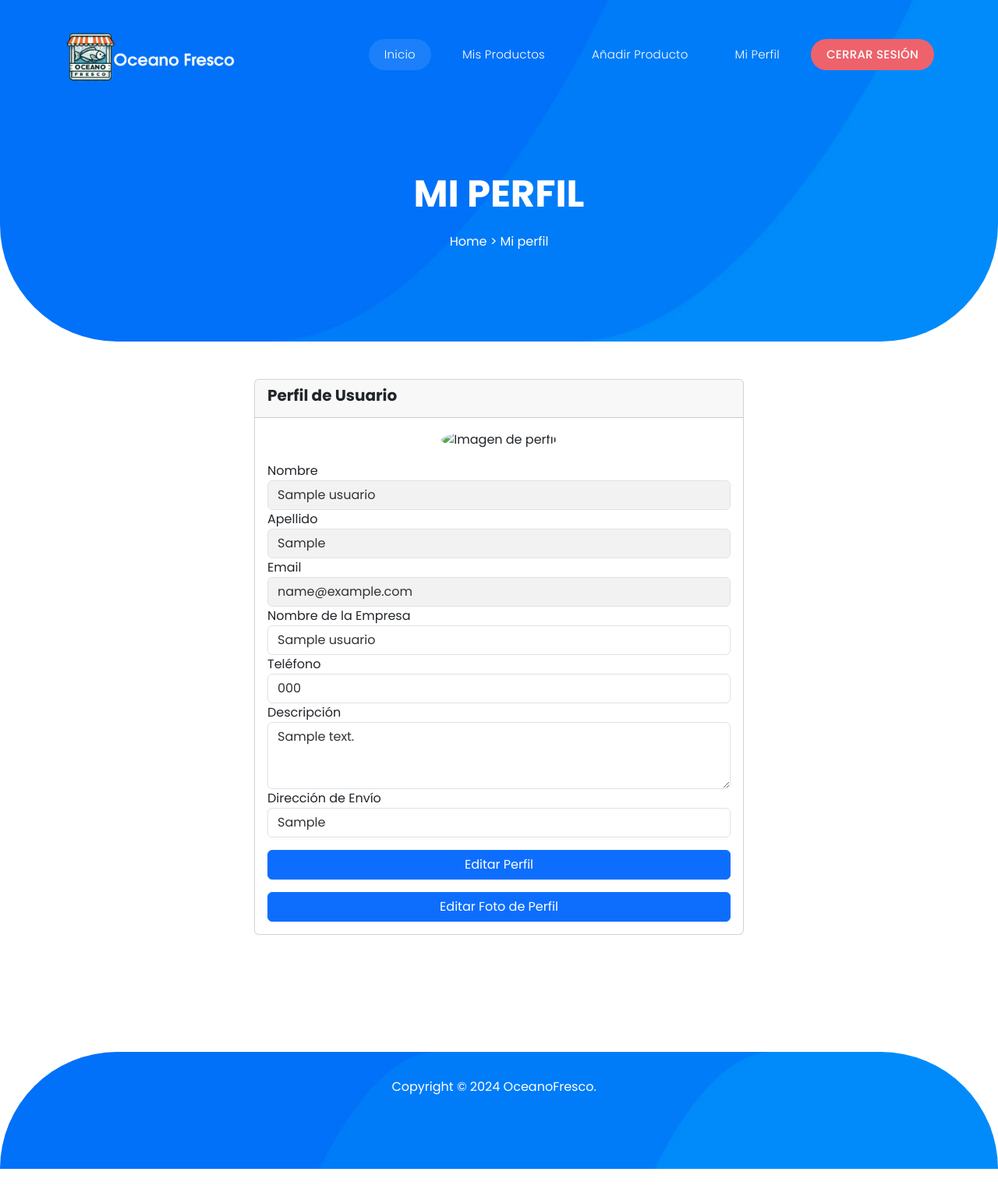
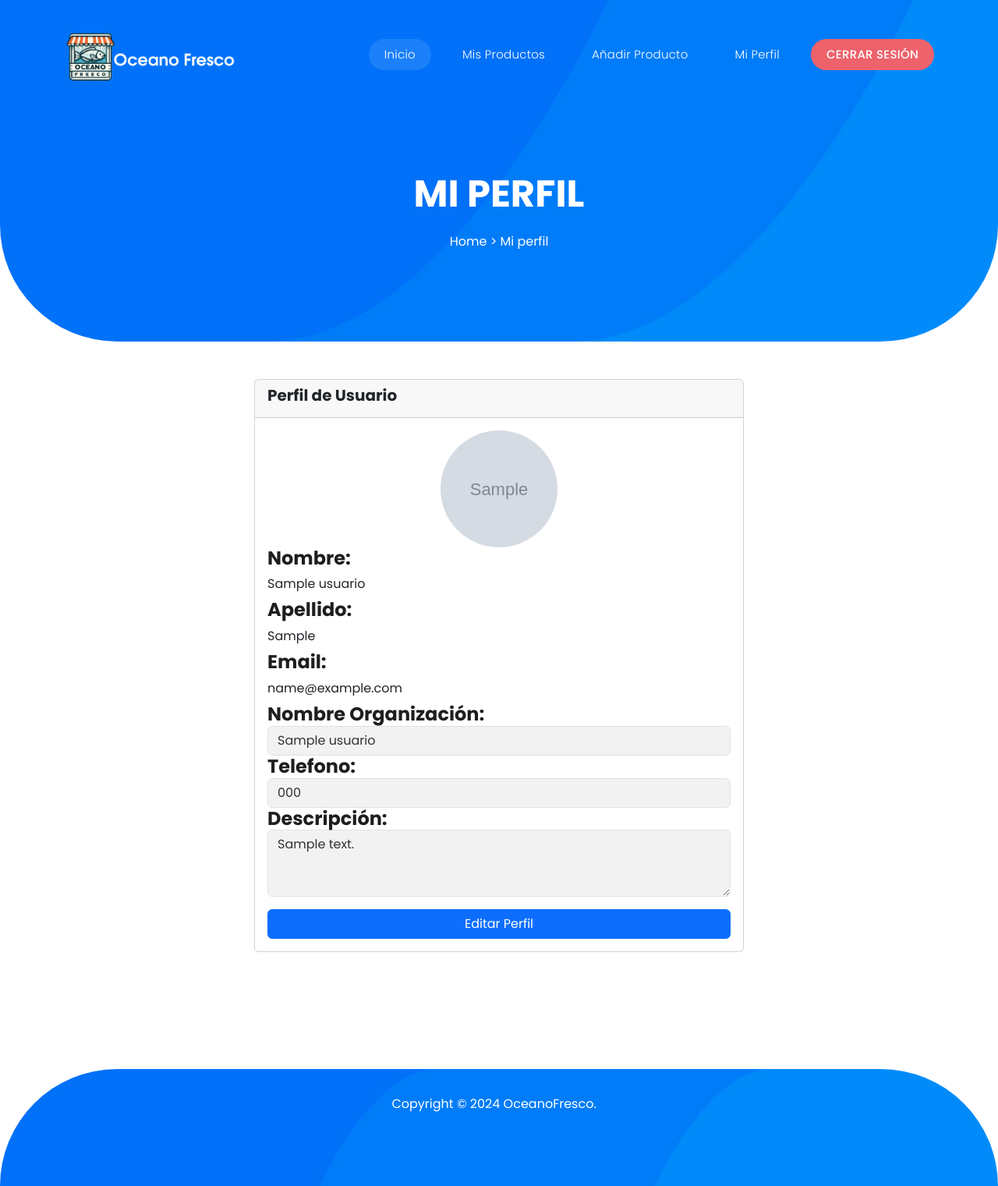
Before and after one commit to denzelbautista/web-oceanofresco, a Flask app: page /profile in a window 1280 px wide. Shown: the whole page at 78% size. Before the commit the page ends 1499 px from the top, so only its background shows below. Run offline with Flask 3, Linux system fonts and the light colour scheme; a user stored in the database is signed in; tables that the repository leaves empty hold one stand-in row (values such as "Sample post"); grey boxes marked "Sample" are stand-in pictures; some libraries are stand-ins or nearby versions.

Commit message:
edicion de perfil

```diff
--- a/static/js/profile.js
+++ b/static/js/profile.js
@@ -1,6 +1,8 @@
 document.addEventListener("DOMContentLoaded", function () {
     const editProfileBtn = document.getElementById("edit-profile-btn");
-    const readOnlyFields = document.querySelectorAll("input[readonly], textarea[readonly]");
+    const profileImageInput = document.getElementById("profile-image-input");
+    const profileImageInputContainer = document.getElementById("profile-image-input-container");
+    const userImage = document.getElementById("user-image");
     const editableFields = document.querySelectorAll(".editable-fields input, .editable-fields textarea");
 
     // Función para cambiar la propiedad 'readonly' de los campos editables
@@ -29,13 +31,13 @@
             if (response.ok) {
                 const usuario = data.usuario;
                 // Actualizar los campos con los datos del usuario
-                document.getElementById("nombre").value = usuario.nombre;
-                document.getElementById("apellido").value = usuario.apellido;
-                document.getElementById("email").value = usuario.email;
+                document.getElementById("nombre").textContent = usuario.nombre;
+                document.getElementById("apellido").textContent = usuario.apellido;
+                document.getElementById("email").textContent = usuario.email;
                 document.getElementById("nombre-empresa").value = usuario.nombre_empresa || "";
                 document.getElementById("telefono").value = usuario.telefono || "";
                 document.getElementById("descripcion").value = usuario.descripcion || "";
-                document.getElementById("direccion-envio").value = usuario.direccion_envio || "";
+                userImage.src = usuario.imagen_usuario || "path/to/default-image.jpg";
             } else {
                 console.error("Error al cargar los datos del usuario:", data.error);
             }
@@ -46,19 +48,19 @@
 
     // Función para enviar los datos actualizados del perfil al servidor
     async function updateUserData() {
-        const formData = {
-            nombre_empresa: document.getElementById("nombre-empresa").value,
-            telefono: document.getElementById("telefono").value,
-            descripcion: document.getElementById("descripcion").value,
-            direccion_envio: document.getElementById("direccion-envio").value
-        };
+        const formData = new FormData();
+        formData.append('nombre_empresa', document.getElementById("nombre-empresa").value);
+        formData.append('telefono', document.getElementById("telefono").value);
+        formData.append('descripcion', document.getElementById("descripcion").value);
+        const imageFile = profileImageInput.files[0];
+        if (imageFile) {
+            formData.append('image', imageFile);
+        }
+
         try {
             const response = await fetch("/usuarios", {
                 method: "PATCH",
-                headers: {
-                    "Content-Type": "application/json"
-                },
-                body: JSON.stringify(formData)
+                body: formData
             });
             const data = await response.json();
             if (response.ok) {
@@ -67,6 +69,8 @@
                 toggleEditable();
                 // Cambiar el texto del botón de nuevo a "Editar Perfil"
                 toggleButtonText();
+                // Ocultar el input de subir imagen
+                profileImageInputContainer.style.display = "none";
                 // Recargar los datos del usuario
                 loadUserData();
             } else {
@@ -84,12 +88,26 @@
             toggleEditable();
             // Cambiar el texto del botón a "Guardar Cambios"
             toggleButtonText();
+            // Mostrar el input de subir imagen
+            profileImageInputContainer.style.display = "block";
         } else {
             // Enviar los datos actualizados del perfil al servidor
             updateUserData();
         }
     });
 
+    // Previsualizar la imagen seleccionada antes de enviarla
+    profileImageInput.addEventListener("change", function () {
+        const file = profileImageInput.files[0];
+        if (file) {
+            const reader = new FileReader();
+            reader.onload = function (e) {
+                userImage.src = e.target.result;
+            }
+            reader.readAsDataURL(file);
+        }
+    });
+
     // Cargar los datos del usuario al cargar la página
     loadUserData();
 });
--- a/templates/profile.html
+++ b/templates/profile.html
@@ -28,45 +28,43 @@
                 </div>
                 <div class="card-body">
                     <div class="text-center">
-                        <img src="" alt="Imagen de perfil" class="img-fluid rounded-circle mb-3" id="user-image">
+                        <img src="" alt="Imagen de perfil" id="user-image"
+                            style="width: 150px; height: 150px; object-fit: cover; border-radius: 50%;">
+                        <div id="profile-image-input-container" style="display: none;">
+                            <input type="file" id="profile-image-input" accept="image/*">
+                        </div>
                     </div>
                     <!-- Campos inmutables -->
                     <div class="form-group">
-                        <label for="nombre">Nombre</label>
-                        <input type="text" class="form-control" id="nombre" readonly>
+                        <h4>Nombre:</h4>
+                        <div id="nombre" class="form-control-plaintext"></div>
                     </div>
                     <div class="form-group">
-                        <label for="apellido">Apellido</label>
-                        <input type="text" class="form-control" id="apellido" readonly>
+                        <h4>Apellido:</h4>
+                        <div id="apellido" class="form-control-plaintext"></div>
                     </div>
                     <div class="form-group">
-                        <label for="email">Email</label>
-                        <input type="email" class="form-control" id="email" readonly>
+                        <h4>Email:</h4>
+                        <div id="email" class="form-control-plaintext"></div>
                     </div>
                     <!-- Campos editables -->
                     <div class="editable-fields">
                         <div class="form-group">
-                            <label for="nombre-empresa">Nombre de la Empresa</label>
-                            <input type="text" class="form-control" id="nombre-empresa">
+                            <h4>Nombre Organización:</h4>
+                            <input type="text" class="form-control" id="nombre-empresa" readonly>
                         </div>
                         <div class="form-group">
-                            <label for="telefono">Teléfono</label>
-                            <input type="text" class="form-control" id="telefono">
+                            <h4>Telefono:</h4>
+                            <input type="text" class="form-control" id="telefono" readonly>
                         </div>
                         <div class="form-group">
-                            <label for="descripcion">Descripción</label>
-                            <textarea class="form-control" id="descripcion" rows="3"></textarea>
-                        </div>
-                        <div class="form-group">
-                            <label for="direccion-envio">Dirección de Envío</label>
-                            <input type="text" class="form-control" id="direccion-envio">
+                            <h4>Descripción:</h4>
+                            <textarea class="form-control" id="descripcion" rows="3" readonly></textarea>
                         </div>
                     </div>
                     <!-- Botón Editar/Guardar -->
                     <div class="botons">
                         <button type="button" class="btn btn-primary mt-3" id="edit-profile-btn">Editar Perfil</button>
-                        <button type="button" class="btn btn-primary mt-3" id="edit-profile-pic-btn">Editar Foto de Perfil</button>
-
                     </div>
                 </div>
             </div>
@@ -75,7 +73,6 @@
 </div>
 
 
-
 <!-- javascript propios -->
 <script src="{{ url_for('static', filename='js/profile.js') }}"></script>
 
--- a/users_controller.py
+++ b/users_controller.py
@@ -1,5 +1,7 @@
 # users_controller.py
 from flask import Blueprint, abort, request, jsonify, render_template
+import requests
+from database import init_app, db
 from models import Usuario
 from config.local import config
 from utilities import verificar_contrasena
@@ -125,7 +127,7 @@
 
     return jsonify({'success': True, 'usuario': usuario.serialize()}), 200
 
-# Actualizar el perfil del usuario
+
 @users_bp.route('/usuarios', methods=['PATCH'])
 @login_required
 def update_user():
@@ -133,13 +135,35 @@
     if not usuario:
         return jsonify({'error': 'Usuario no autorizado para editar este perfil'}), 403
 
-    nombre_empresa = request.form.get('nombre_empresa')
-    nombre_empresa = request.form.get('telefono')
-    nombre_empresa = request.form.get('nombre_empresa')
+    data = request.form
 
-    usuario_update_id = usuario.insert()  # Guardar los cambios en la base de datos
+    # Actualizar los campos editables
+    usuario.nombre_empresa = data.get('nombre_empresa', usuario.nombre_empresa)
+    usuario.telefono = data.get('telefono', usuario.telefono)
+    usuario.descripcion = data.get('descripcion', usuario.descripcion)
 
-    return jsonify({'message': 'Perfil de usuario actualizado exitosamente', 'id': usuario_update_id}), 200
+    # Manejar la subida de la imagen de perfil
+    if 'image' in request.files:
+        file = request.files['image']
+        if file.filename != '':
+            response = requests.post(
+                'https://api.imgbb.com/1/upload',
+                data={'key': '2adc25aee373fb46c2d721f17defe3d4'},  # Reemplaza con tu clave de API de imgBB
+                files={'image': file}
+            )
+            if response.status_code == 200:
+                image_url = response.json()['data']['url']
+                usuario.imagen_usuario = image_url
+            else:
+                return jsonify({'success': False, 'message': 'Error subiendo imagen a imgbb'}), 500
+
+    try:
+        db.session.commit()
+        return jsonify({'message': 'Perfil de usuario actualizado exitosamente'}), 200
+    except Exception as e:
+        db.session.rollback()
+        return jsonify({'error': 'Error actualizando perfil de usuario'}), 500
+
 
 
 # Ruta protegida de ejemplo
```
